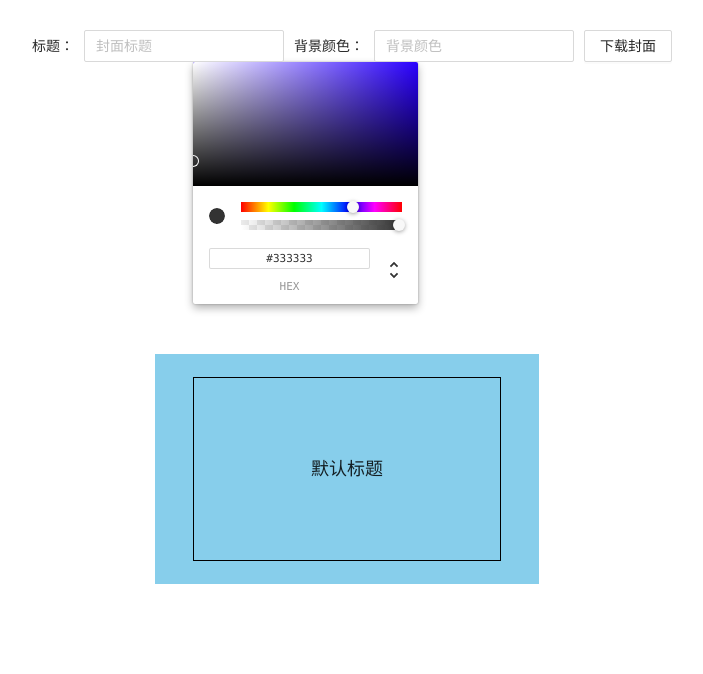
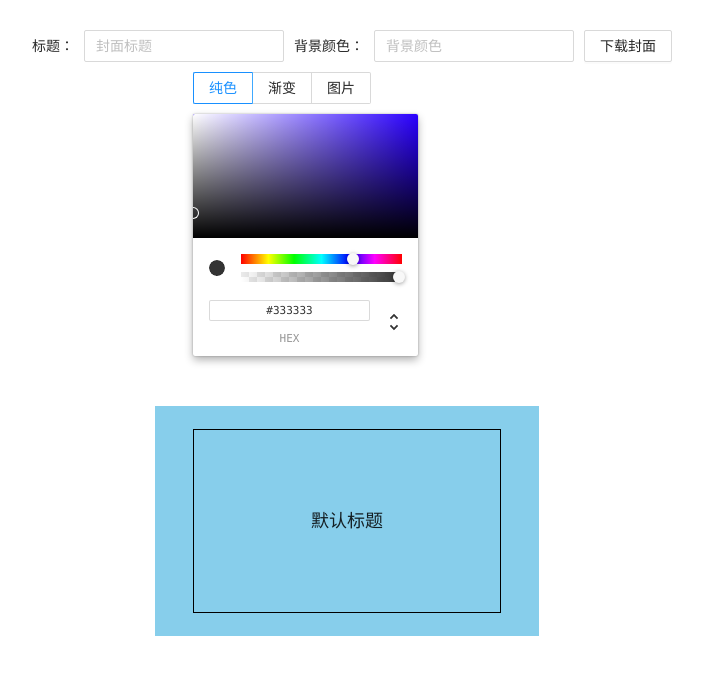
Before and after one commit to QuanLiu-JoJo/CoverGenerator, a React (Create React App) app in the folder cover_generator/: page / in a window 1280 px wide. Shown: the top 674 px of the page, without its empty margins (293-996 px from the left). Built offline with nearby package versions, Linux system fonts and the light colour scheme.

Commit message:
背景选择

```diff
--- a/cover_generator/src/App.js
+++ b/cover_generator/src/App.js
@@ -1,6 +1,6 @@
 /* eslint-disable */
 import "./App.scss";
-import { Input, Button } from "antd";
+import { Input, Button, Radio } from "antd";
 import React, { useState, useEffect } from "react";
 import { downloadImage } from "./api";
 import { ChromePicker } from "react-color";
@@ -15,6 +15,7 @@ function App() {
   });
   const [bgColor, setBgColor] = useState("skyblue");
   const [opacity, setOpacity] = useState(1);
+  const [bgType, setBgType] = useState("color");
 
   const onTitleChange = (e) => {
     setTitle(e.target.value);
@@ -34,9 +35,9 @@ function App() {
     setOpacity(obj.hsl.a);
   };
 
-  // useEffect(() => {
-  //   setBgColor("linear-gradient(#e66465, #9198e5)");
-  // });
+  const handleBgTypeChange = (e) => {
+    setBgType(e.target.value);
+  };
 
   return (
     <div className="App">
@@ -59,6 +60,14 @@ function App() {
           <Button onClick={downloadClick}>下载封面</Button>
         </div>
         <div className="color_warrper">
+          <div className="bgChoose">
+            <Radio.Group value={bgType} onChange={handleBgTypeChange}>
+              <Radio.Button value="color">纯色</Radio.Button>
+              <Radio.Button value="gradual">渐变</Radio.Button>
+              <Radio.Button value="image">图片</Radio.Button>
+            </Radio.Group>
+          </div>
+
           <ChromePicker color={color} onChange={onChangeColor} />
         </div>
         <div className="cover_display">
--- a/cover_generator/src/App.scss
+++ b/cover_generator/src/App.scss
@@ -8,6 +8,7 @@
     display: flex;
     justify-content: center;
     align-items: center;
+    margin-bottom: 10px;
 
     div {
       margin: 0 10px;
@@ -27,6 +28,10 @@
 
   .color_warrper {
     padding: 0 200px;
+
+    .bgChoose {
+      margin-bottom: 10px;
+    }
   }
 
   .cover_display {
```
